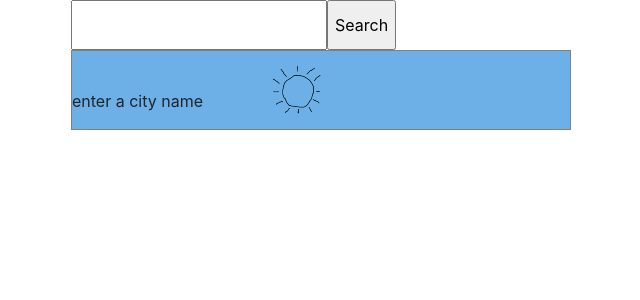
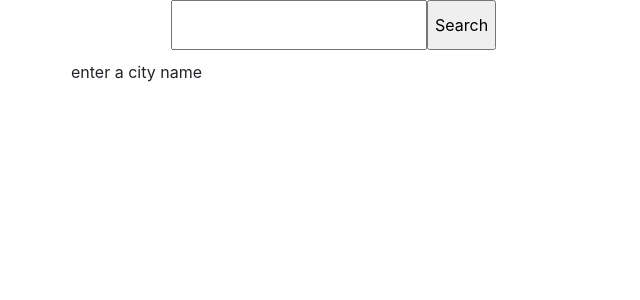
Before and after one commit to phil-form/TbReact, a React (Create React App) app in the folder src/exercice/David/app/: page / in a window 1280 px wide. Shown: the top 300 px of the page, without its empty margins (377-1017 px from the left). Built offline with nearby package versions, Linux system fonts and the light colour scheme; the HTML template or start-up script is replaced by a standard one.

Commit message:
different weather widgets

```diff
--- a/src/exercice/David/app/src/exercice7/components/weather-block.jsx
+++ b/src/exercice/David/app/src/exercice7/components/weather-block.jsx
@@ -1,14 +1,24 @@
 import style from "./weather.module.css"
+import sun_img from "../static/sun.png";
+import rain_img from "../static/rain.png";
+import cloud_img from "../static/cloud.png";
+
 const WeatherBlock = ({data}) => {
+
+    if (!data)
+        return (<>
+                    <p>enter a city name</p>
+                </>);
+
+    const weather_widget = data.data.weather[0].main === "Clouds" ? cloud_img :
+                           data.data.weather[0].main === "Clear" ?  sun_img   :
+                                                                    rain_img;
     return (
-        <>
-            {data ? (<>
-                        <p className={style.cityName}>
-                            {data.data.name}:</p><p className={style.temperature}>{data.data.main.temp.toFixed(1)}°C</p>
-                    </>)
-            :<p>enter a city name</p>}
-        </>
-    );
+        <div className={style.CurrentCity} style={{backgroundImage: `url(${weather_widget})`}}>
+                <p className={style.cityName}>
+                    {data.data.name}:</p><p className={style.temperature}>{data.data.main.temp.toFixed(1)}°C</p>
+            </div>
+        );
 }
 
 export default WeatherBlock;
--- a/src/exercice/David/app/src/exercice7/components/weather.jsx
+++ b/src/exercice/David/app/src/exercice7/components/weather.jsx
@@ -5,7 +5,7 @@ import WeatherBlock from "./weather-block";
 import WeatherError from "./weather-error";
 import WeatherLoading from "./weather-loading";
 import style from "./weather.module.css";
-import background from "../static/sun.png";
+
 
 
 const apiKey = "93f4161a1b8b89c136bf93802801d58d";
@@ -48,9 +48,7 @@ const Weather = () => {
                 <div className={style.SearchBar}>
                     <Search onMyEvent={setQuery}/>
                 </div>
-                <div className={style.CurrentCity} style={{backgroundImage: `url(${background})`}}>
                     {error ? <WeatherError error={error}/> : isLoading ? <WeatherLoading/> : <WeatherBlock data={data}/>}
-                </div>
             </div>
         </>
     );
--- a/src/exercice/David/app/src/exercice7/components/weather.module.css
+++ b/src/exercice/David/app/src/exercice7/components/weather.module.css
@@ -9,8 +9,8 @@
 }
 
 .SearchBar {
-    margin: 0px;
-    padding: 0px;
+    margin: 0px 0px 0px 0px;
+    padding: 0px 0px 10px 10%;
     width: 50%;
     min-height: 50px;
 }
```
Also changed, not shown: src/exercice/David/app/src/exercice7/static/cloud.png (added), src/exercice/David/app/src/exercice7/static/rain.png (added).
